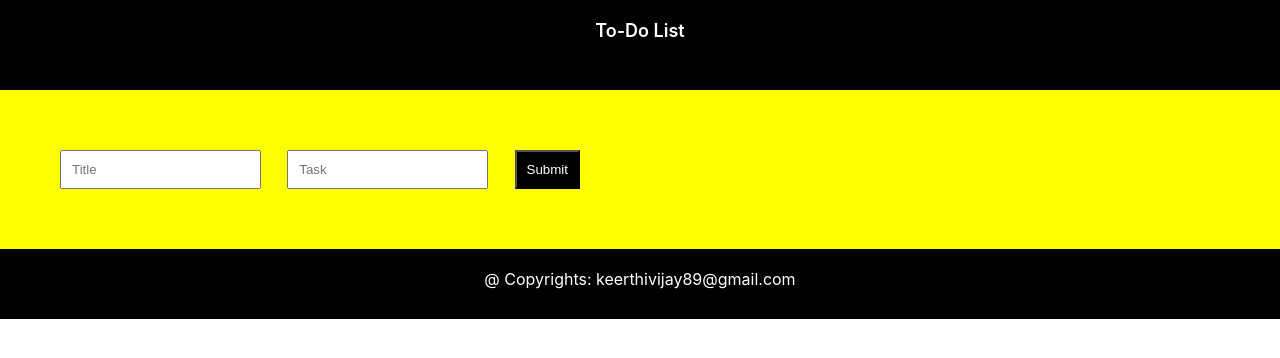
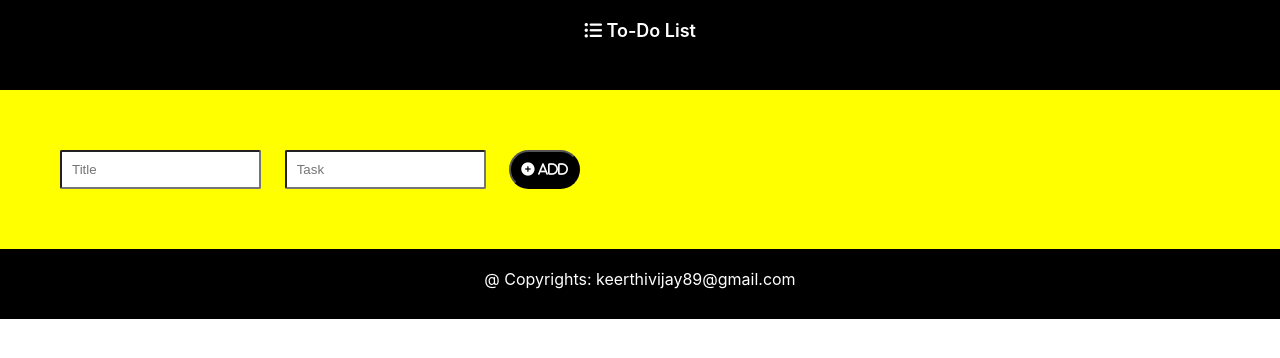
Before and after one commit to keerthivijay/ToDoListApp, a React (Create React App) app: page / in a window 1280 px wide. Shown: the top 358 px of the page. Built offline with nearby package versions, Linux system fonts and the light colour scheme.

Commit message:
Added icons appropriately

```diff
--- a/public/index.html
+++ b/public/index.html
@@ -15,6 +15,7 @@
       user's mobile device or desktop. See https://developers.google.com/web/fundamentals/web-app-manifest/
     -->
     <link rel="manifest" href="%PUBLIC_URL%/manifest.json" />
+    <script src="https://kit.fontawesome.com/e0ea96734a.js" crossorigin="anonymous"></script>
     <!--
       Notice the use of %PUBLIC_URL% in the tags above.
       It will be replaced with the URL of the `public` folder during the build.
--- a/src/App.css
+++ b/src/App.css
@@ -54,14 +54,21 @@ main{
   text-align: center;
 }
 
-input[type=submit] {
+button[type=submit] {
   background-color: black;
   color: white;
   padding: 10px;
+  cursor: pointer;
+  border-radius: 20px;
+}
+
+button[type=submit]:hover {
+  background-color: gray;
 }
 
 input[type=text] {
   padding: 10px;
+  border-radius: 2px;
 }
 
 label {
@@ -80,6 +87,8 @@ label {
   margin: 15px;
   min-height: 40px;
   padding: 10px;
+  box-shadow: 2px 2px #e1d5d5;
+  border-radius: 3px;
 }
 
 .list-item:hover {
@@ -94,6 +103,7 @@ label {
 
 .task-item-title{
   width: 80%;
+  cursor: pointer;
 }
 
 .list-main {
--- a/src/Layout.js
+++ b/src/Layout.js
@@ -3,7 +3,7 @@ const Layout = props => {
     return(
         <div>
             <header>
-                To-Do List
+                <i class="fas fa-list-ul"></i> To-Do List
             </header>
             <main>
                 {props.children}
--- a/src/Todocreate.js
+++ b/src/Todocreate.js
@@ -25,6 +25,9 @@ class Todocreate extends Component {
 
         event.preventDefault();
         console.log(this.state);
+        if(this.state.title==''){
+            return false;
+        }
         if(this.state.editAction) {
             this.updateToDo();
         } else {
@@ -77,12 +80,21 @@ class Todocreate extends Component {
         console.log(this.state);
     }
 
+    deleteToDo = (index) => {
+        console.log('delete to do!');
+
+        let updateState = {...this.state};
+        delete updateState.todolist[index];
+        console.log(updateState);
+        this.setState(updateState);
+    }
+
     render(){
 
         let todoList = this.state.todolist.map((value,key) => {
             console.log(key);
             return(
-                <Todoitems key={key} id={key} editToDo={()=>this.editToDo(key)} ref={key} title={value.title} task={value.task} editbutton={this.editToDo} />
+                <Todoitems key={key} id={key} editToDo={()=>this.editToDo(key)} ref={key} title={value.title} task={value.task} editbutton={this.editToDo} deleteToDo={() => this.deleteToDo(key)} />
             )
         })
 
@@ -97,7 +109,7 @@ class Todocreate extends Component {
                             <input type="text" name="task" value={this.state.task} onChange={this.handleFormChange} placeholder="Task" />
                         </div>
                         <div className="form-element">
-                            <input type="submit" name="submit" value="Submit" />
+                            <button type="submit" name="submit" value="Submit"><i class="fas fa-plus-circle"> ADD</i></button>
                         </div>
 
                     </form>
--- a/src/Todoitmes.js
+++ b/src/Todoitmes.js
@@ -33,10 +33,13 @@ class Todoitems extends Component {
                         {this.props.title}
                     </div>
                     <div className="list-edit-button" onClick={this.props.editToDo}>
-                        Edit
+                        <i class="fas fa-pencil-alt" title="Edit"></i>
                     </div>
                     <div className="list-edit-button" onClick={() => this.doneToDo(this.props.id)}>
-                        Done
+                        <i class="fas fa-check" title="Done"></i>
+                    </div>
+                    <div className="list-edit-button" onClick={this.props.deleteToDo}>
+                        <i class="fas fa-minus-circle" title="Remove"></i>
                     </div>
                 </div>
                 <div className="list-item-task">
```
